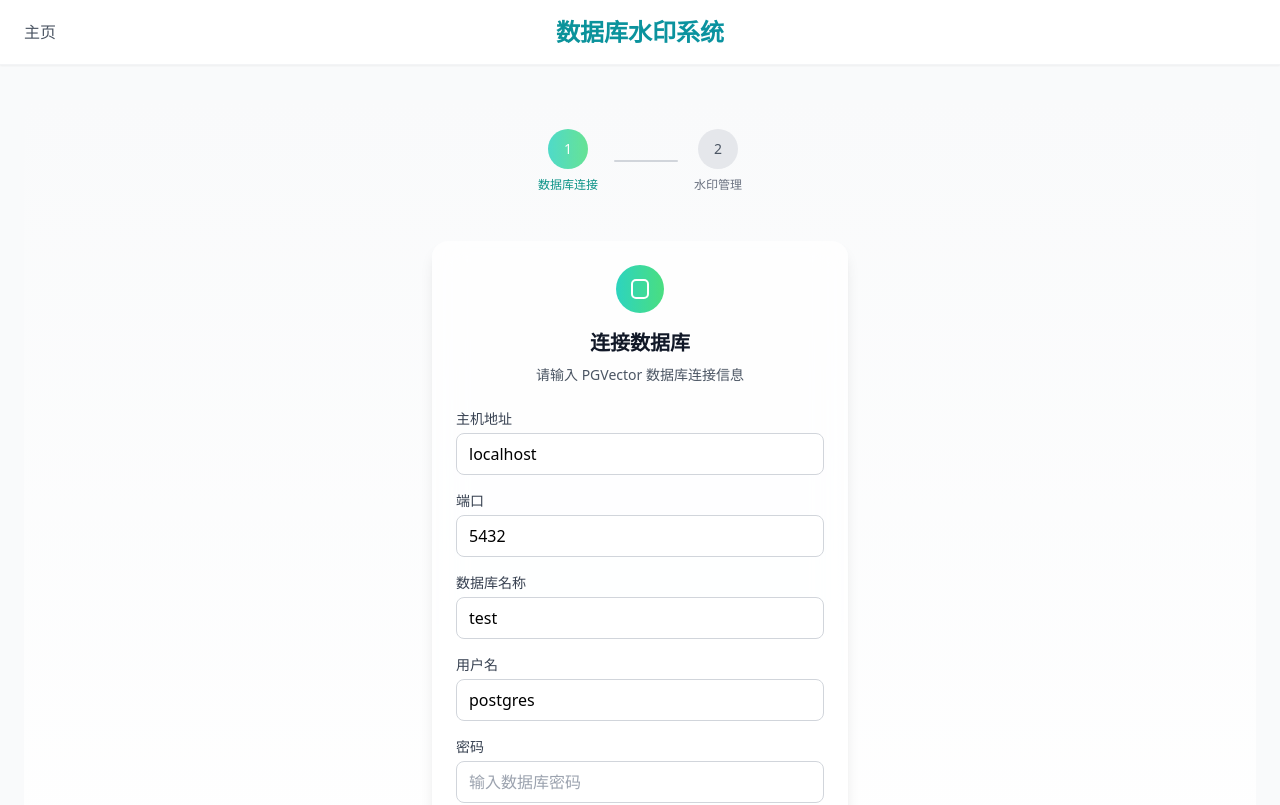
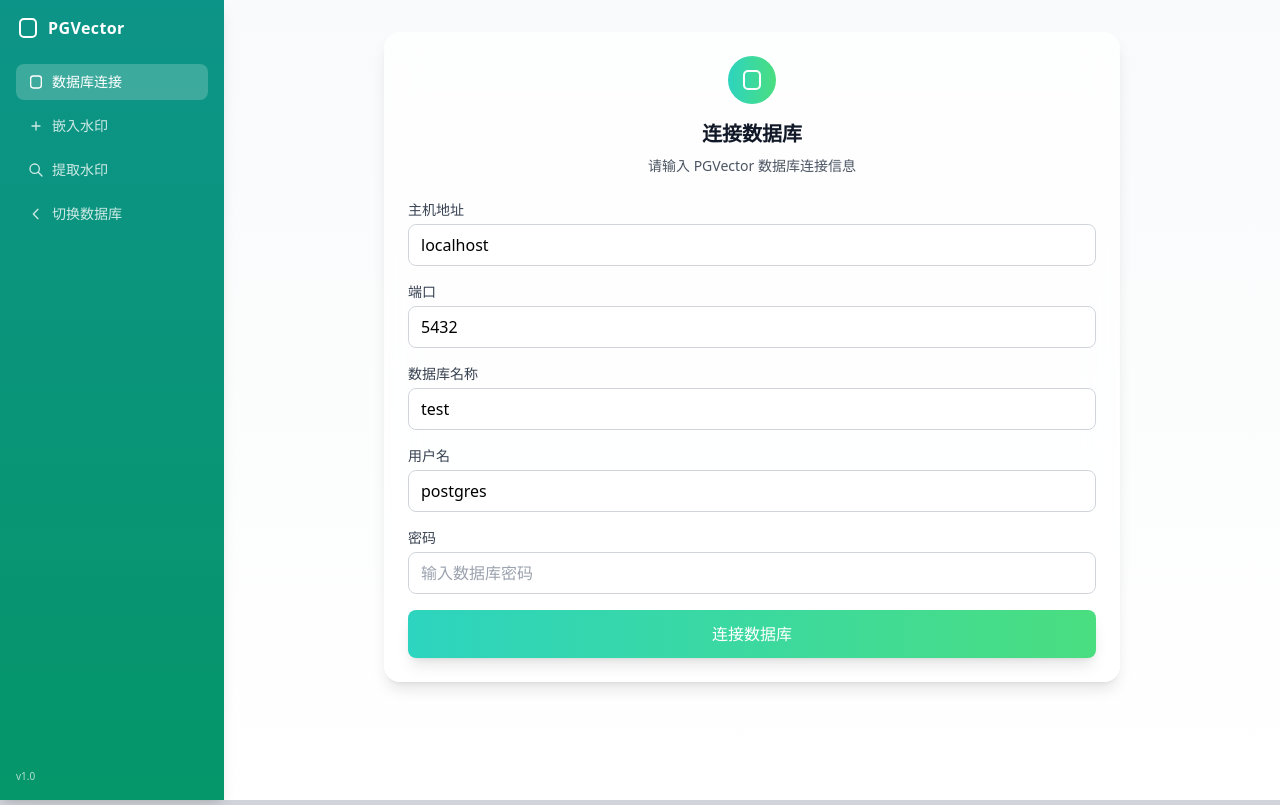
Before and after one commit to Yejiaxuan/VectorDB-Watermark, a React (Vite) app in the folder frontend/: page /pgvector in a window 1280 px wide. Shown: the top 805 px of the page. Built offline with nearby package versions, Linux system fonts and the light colour scheme.

Commit message:
前端更新

```diff
--- a/frontend/src/pages/PgvectorPage.jsx
+++ b/frontend/src/pages/PgvectorPage.jsx
@@ -123,6 +123,18 @@
     setToasts(prev => prev.filter(toast => toast.id !== id));
   };
 
+  // 页面仅保留内部滚动：禁用外层滚动条
+  useEffect(() => {
+    const prevHtmlOverflow = document.documentElement.style.overflow;
+    const prevBodyOverflow = document.body.style.overflow;
+    document.documentElement.style.overflow = 'hidden';
+    document.body.style.overflow = 'hidden';
+    return () => {
+      document.documentElement.style.overflow = prevHtmlOverflow;
+      document.body.style.overflow = prevBodyOverflow;
+    };
+  }, []);
+
   // 表单验证
   const validateForm = () => {
     const errors = {};
@@ -580,8 +592,63 @@
   };
 
   return (
-    <div className="min-h-screen bg-gradient-to-b from-gray-50 to-white py-8">
-      <div className="container mx-auto max-w-md px-4">
+    <div className="fixed inset-0 bg-gradient-to-b from-gray-50 to-white">
+      <div className="flex h-full">
+        <aside className="fixed left-0 top-0 w-56 h-screen flex flex-col bg-gradient-to-b from-teal-600 to-emerald-600 text-white p-4 shadow-lg">
+          <div className="mb-6 flex items-center space-x-2">
+            <svg className="w-6 h-6 text-white" fill="none" stroke="currentColor" viewBox="0 0 24 24">
+              <path strokeLinecap="round" strokeLinejoin="round" strokeWidth={2} d="M4 7v10c0 2.21 1.79 4 4 4h8c2.21 0 4-1.79 4-4V7c0-2.21-1.79-4-4-4H8c-2.21 0-4 1.79-4 4z" />
+            </svg>
+            <span className="font-semibold tracking-wide">PGVector</span>
+          </div>
+          <nav className="space-y-2">
+            <button
+              onClick={() => setCurrentStep(1)}
+              className={`w-full flex items-center px-3 py-2 rounded-lg transition-colors ${
+                currentStep === 1 ? 'bg-white/20 text-white' : 'hover:bg-white/10 text-white/80'
+              }`}
+            >
+              <svg className="w-4 h-4" fill="none" stroke="currentColor" viewBox="0 0 24 24">
+                <path strokeLinecap="round" strokeLinejoin="round" strokeWidth={2} d="M4 7v10c0 2.21 1.79 4 4 4h8c2.21 0 4-1.79 4-4V7c0-2.21-1.79-4-4-4H8c-2.21 0-4 1.79-4 4z" />
+              </svg>
+              <span className="ml-2 text-sm">数据库连接</span>
+            </button>
+            <button
+              onClick={() => { setCurrentStep(2); setActiveTab('embed'); }}
+              className={`w-full flex items-center px-3 py-2 rounded-lg transition-colors ${
+                currentStep === 2 && activeTab === 'embed' ? 'bg-white/20 text-white' : 'hover:bg-white/10 text-white/80'
+              }`}
+            >
+              <svg className="w-4 h-4" fill="none" stroke="currentColor" viewBox="0 0 24 24">
+                <path strokeLinecap="round" strokeLinejoin="round" strokeWidth={2} d="M12 6v6m0 0v6m0-6h6m-6 0H6" />
+              </svg>
+              <span className="ml-2 text-sm">嵌入水印</span>
+            </button>
+            <button
+              onClick={() => { setCurrentStep(2); setActiveTab('extract'); }}
+              className={`w-full flex items-center px-3 py-2 rounded-lg transition-colors ${
+                currentStep === 2 && activeTab === 'extract' ? 'bg-white/20 text-white' : 'hover:bg-white/10 text-white/80'
+              }`}
+            >
+              <svg className="w-4 h-4" fill="none" stroke="currentColor" viewBox="0 0 24 24">
+                <path strokeLinecap="round" strokeLinejoin="round" strokeWidth={2} d="M21 21l-6-6m2-5a7 7 0 11-14 0 7 7 0 0114 0z" />
+              </svg>
+              <span className="ml-2 text-sm">提取水印</span>
+            </button>
+            <button
+              onClick={() => { window.location.href = '/'; }}
+              className="w-full flex items-center px-3 py-2 rounded-lg transition-colors hover:bg-white/10 text-white/80"
+            >
+              <svg className="w-4 h-4" fill="none" stroke="currentColor" viewBox="0 0 24 24">
+                <path strokeLinecap="round" strokeLinejoin="round" strokeWidth={2} d="M15 19l-7-7 7-7" />
+              </svg>
+              <span className="ml-2 text-sm">切换数据库</span>
+            </button>
+          </nav>
+          <div className="mt-auto text-[10px] text-white/70">v1.0</div>
+        </aside>
+        <div className="flex-1 ml-56 h-full overflow-y-auto">
+          <div className="container mx-auto max-w-3xl px-4 py-8">
         {/* Toast 组件 */}
         {toasts.map(toast => (
           <Toast
@@ -594,57 +661,7 @@
           />
         ))}
 
-        {/* 步骤指示器 */}
-        <div className="mb-8 flex flex-col items-center">
-          <div className="flex items-center space-x-4 mb-4">
-            {/* Step 1 */}
-            <div className="flex flex-col items-center">
-              <div className={`flex items-center justify-center w-10 h-10 rounded-full text-sm font-medium transition-all duration-300 ease-in-out ${
-                stepCompleted
-                  ? 'bg-gradient-to-r from-green-400 to-emerald-500 text-white animate-bounce-subtle'
-                  : currentStep === 1
-                  ? 'bg-gradient-to-r from-teal-400 to-green-400 text-white animate-pulse-slow'
-                  : 'bg-gray-200 text-gray-600'
-              }`}>
-                {stepCompleted ? (
-                  <svg className="w-5 h-5" fill="none" stroke="currentColor" viewBox="0 0 24 24">
-                    <path strokeLinecap="round" strokeLinejoin="round" strokeWidth={2} d="M5 13l4 4L19 7" />
-                  </svg>
-                ) : (
-                  '1'
-                )}
-              </div>
-              <span className={`mt-2 text-xs font-medium transition-colors duration-150 ${
-                currentStep === 1 ? 'text-teal-600' : stepCompleted ? 'text-green-600' : 'text-gray-500'
-              }`}>
-                数据库连接
-              </span>
-            </div>
-
-            {/* 连接线 */}
-            <div className="relative w-16 h-0.5 bg-gray-300 rounded-full overflow-hidden">
-              <div className={`absolute top-0 left-0 h-full bg-gradient-to-r from-teal-400 to-green-400 rounded-full transition-all duration-300 ease-in-out ${
-                currentStep >= 2 ? 'w-full animate-fill-line' : 'w-0'
-              }`}></div>
-            </div>
-
-            {/* Step 2 */}
-            <div className="flex flex-col items-center">
-              <div className={`flex items-center justify-center w-10 h-10 rounded-full text-sm font-medium transition-all duration-300 ease-in-out ${
-                currentStep >= 2
-                  ? 'bg-gradient-to-r from-teal-400 to-green-400 text-white animate-pulse-slow'
-                  : 'bg-gray-200 text-gray-600'
-              }`}>
-                2
-              </div>
-              <span className={`mt-2 text-xs font-medium transition-colors duration-150 ${
-                currentStep >= 2 ? 'text-teal-600' : 'text-gray-500'
-              }`}>
-                水印管理
-              </span>
-            </div>
-          </div>
-        </div>
+        {/* 步骤指示器已移除，使用左侧 dock 导航 */}
 
         <div className="space-y-6">
           {/* Step 1: 数据库连接 */}
@@ -1167,37 +1184,8 @@
                 </div>
               )}
 
-                {/* Tab 切换和操作 */}
+                {/* Tab 切换已移除，显示由左侧 dock 控制 */}
                 <div className="backdrop-blur-lg bg-white/70 p-6 rounded-2xl shadow-lg hover:shadow-xl hover:-translate-y-1 transition-all duration-150 ease-in-out">
-                  {/* Pills 切换 */}
-                  <div className="flex bg-gray-100 p-1 rounded-xl mb-6">
-                    <button
-                      onClick={() => setActiveTab('embed')}
-                      className={`flex-1 flex items-center justify-center py-2 px-4 text-sm font-medium rounded-lg transition-all duration-150 ease-in-out ${
-                        activeTab === 'embed'
-                          ? 'bg-gradient-to-r from-teal-400 to-green-400 text-white shadow-sm'
-                          : 'text-gray-600 hover:text-gray-800 hover:bg-gray-200'
-                      }`}
-                    >
-                      <svg className="w-4 h-4 mr-2" fill="none" stroke="currentColor" viewBox="0 0 24 24">
-                        <path strokeLinecap="round" strokeLinejoin="round" strokeWidth={2} d="M12 6v6m0 0v6m0-6h6m-6 0H6" />
-                      </svg>
-                      嵌入水印
-                    </button>
-                    <button
-                      onClick={() => setActiveTab('extract')}
-                      className={`flex-1 flex items-center justify-center py-2 px-4 text-sm font-medium rounded-lg transition-all duration-150 ease-in-out ${
-                        activeTab === 'extract'
-                          ? 'bg-gradient-to-r from-teal-400 to-green-400 text-white shadow-sm'
-                          : 'text-gray-600 hover:text-gray-800 hover:bg-gray-200'
-                      }`}
-                    >
-                      <svg className="w-4 h-4 mr-2" fill="none" stroke="currentColor" viewBox="0 0 24 24">
-                        <path strokeLinecap="round" strokeLinejoin="round" strokeWidth={2} d="M21 21l-6-6m2-5a7 7 0 11-14 0 7 7 0 0114 0z" />
-                      </svg>
-                      提取水印
-                    </button>
-                  </div>
 
                   {/* 嵌入水印 Tab */}
                   {activeTab === 'embed' && (
@@ -1908,6 +1896,8 @@
             </div>
           )}
         </div>
+          </div>
+        </div>
       </div>
     </div>
   );
```
